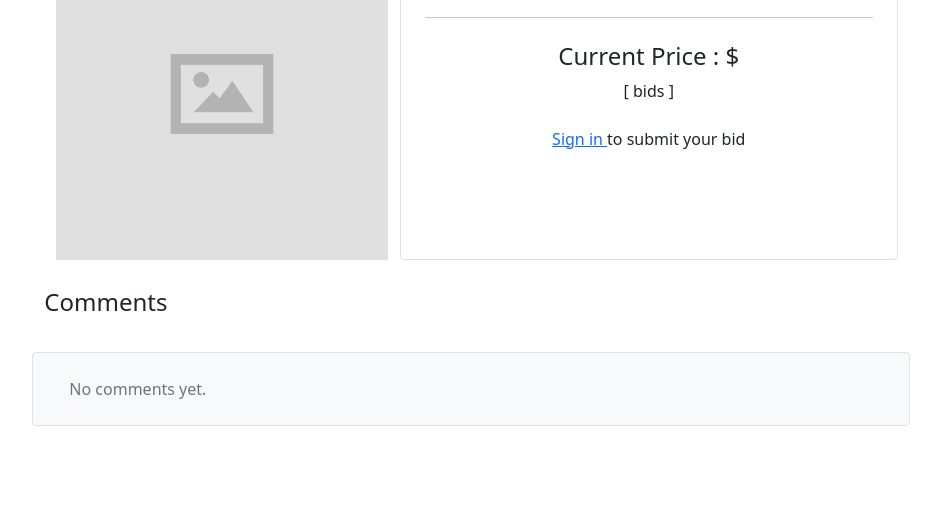
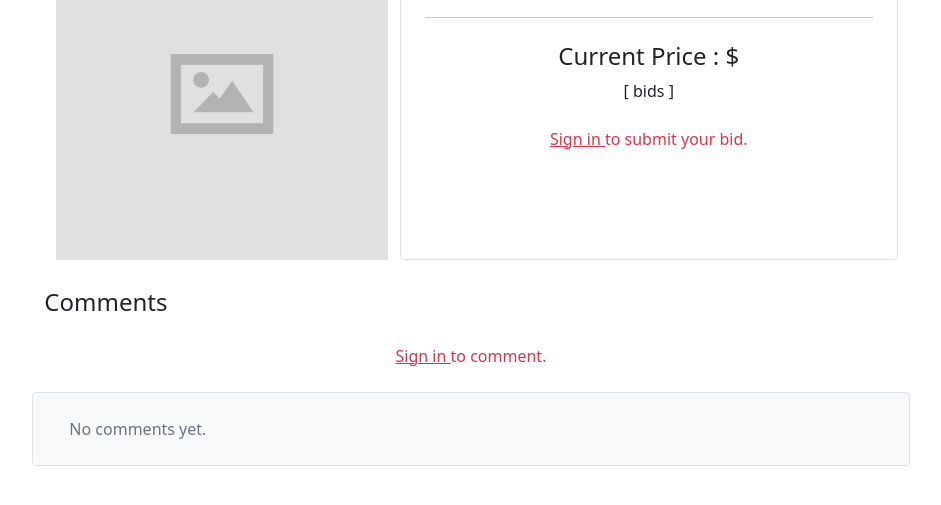
Before and after one commit to ReshanCSX/CS50W-Project2-Commerce, a Django app: template auctions/templates/auctions/listing.html in a window 1280 px wide. Shown: the part 160-665 px from the top of the page, without its empty margins (169-1110 px from the left). Run offline with Django 4.2, Linux system fonts and the light colour scheme; the template is opened without the code that fills it, so the values that code supplies are empty.

Commit message:
add sign in text

```diff
--- a/auctions/templates/auctions/listing.html
+++ b/auctions/templates/auctions/listing.html
@@ -59,7 +59,7 @@
                             </form>
                         {% endif %}
                     {% else %}
-                        <a href="{% url 'bid' id %}"> Sign in </a> to submit your bid
+                        <span class="text-danger"><a href="{% url 'bid' id %}" class="text-danger"> Sign in </a> to submit your bid.</span>
                     {% endif %}
                 </div>
             </div>
@@ -82,8 +82,11 @@
                             <div class="text-end mt-3">
                                 <input class="btn btn-primary" type="submit" value="Add comment">
                             </div>
-
                         </form>
+                    </div>
+                {% else %}
+                    <div class="my-3 text-center">
+                        <span class="text-danger"><a href="{% url 'bid' id %}" class="text-danger"> Sign in </a> to comment.</span>
                     </div>
                 {% endif %}
 
@@ -105,8 +108,6 @@
                     {% endfor %}
                 </div>
 
-
-
             </div>
         </div>
     </div>
```
Lines whose indentation alone changed are shown as unchanged.
